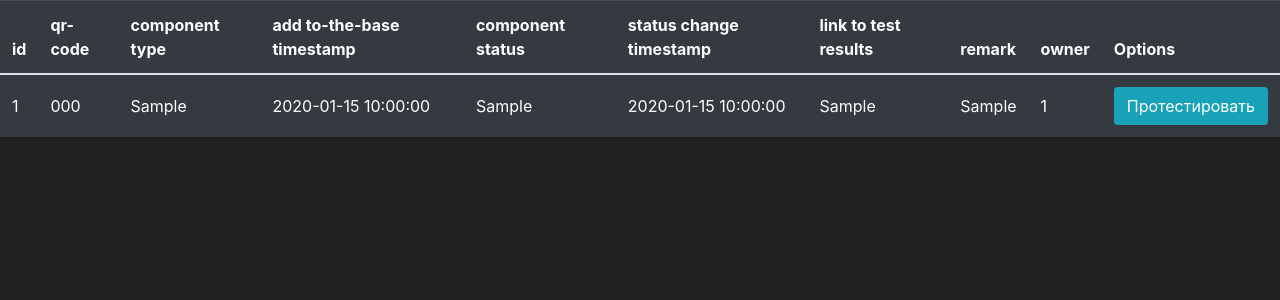
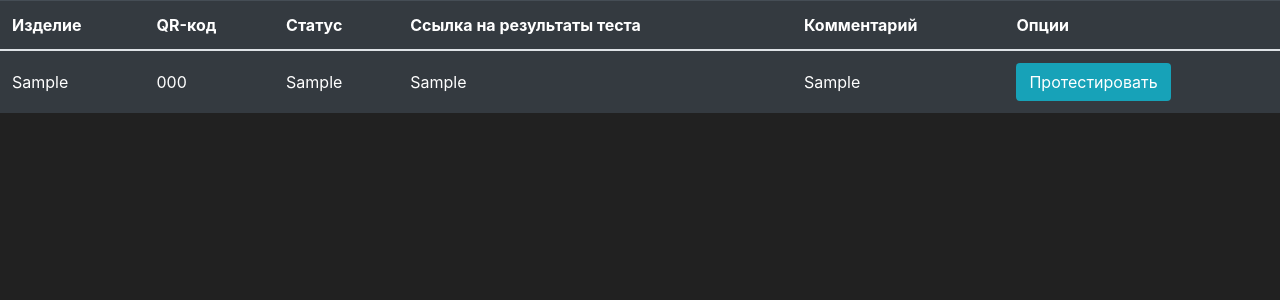
Before and after one commit to lida24/controlsystem, a Flask app: page /components in a window 1280 px wide. Shown: the part 56-356 px from the top of the page. Run offline with Flask 2, Linux system fonts and the light colour scheme; tables that the repository leaves empty hold one stand-in row (values such as "Sample post").

Commit message:
last changes

```diff
--- a/FlaskProject/project/templates/components.html
+++ b/FlaskProject/project/templates/components.html
@@ -7,31 +7,22 @@
     <thead>
         <tr>
             <!-- Your Columns HERE -->
-            <th scope="col">id</th>
-            <th scope="col">qr-code</th>
-            <th scope="col">component type</th>
-            <th scope="col">add to-the-base timestamp</th>
-            <th scope="col">component status</th>
-            <th scope="col">status change timestamp</th>
-            <th scope="col">link to test results</th>
-            <th scope="col">remark</th>
-            <th scope="col">owner</th>
-            <th scope="col">Options</th>
+            <th scope="col">Изделие</th>
+            <th scope="col">QR-код</th>
+            <th scope="col">Статус</th>
+            <th scope="col">Ссылка на результаты теста</th>
+            <th scope="col">Комментарий</th>
+            <th scope="col">Опции</th>
         </tr>
     </thead>
     <tbody>
         <!-- Your rows inside the table HERE: -->
         {% for component in components %}
-            <tr>
-                <td>{{ component.id }}</td>
+                <td>{{ component.ctype }}</td>
                 <td>{{ component.qrcode }}</td>
-                <td>{{ component.ctype }}</td>
-                <td>{{ component.addts }}</td>
                 <td>{{ component.cstat }}</td>
-                <td>{{ component.statts }}</td>
                 <td>{{ component.tests }}</td>
                 <td>{{ component.rem }}</td>
-                <td>{{ component.owner }}</td>
                 <td>
                     <a class="btn btn-outline btn-info" href="{{ url_for('testing_page') }}">Протестировать</a>
                 </td>
```
